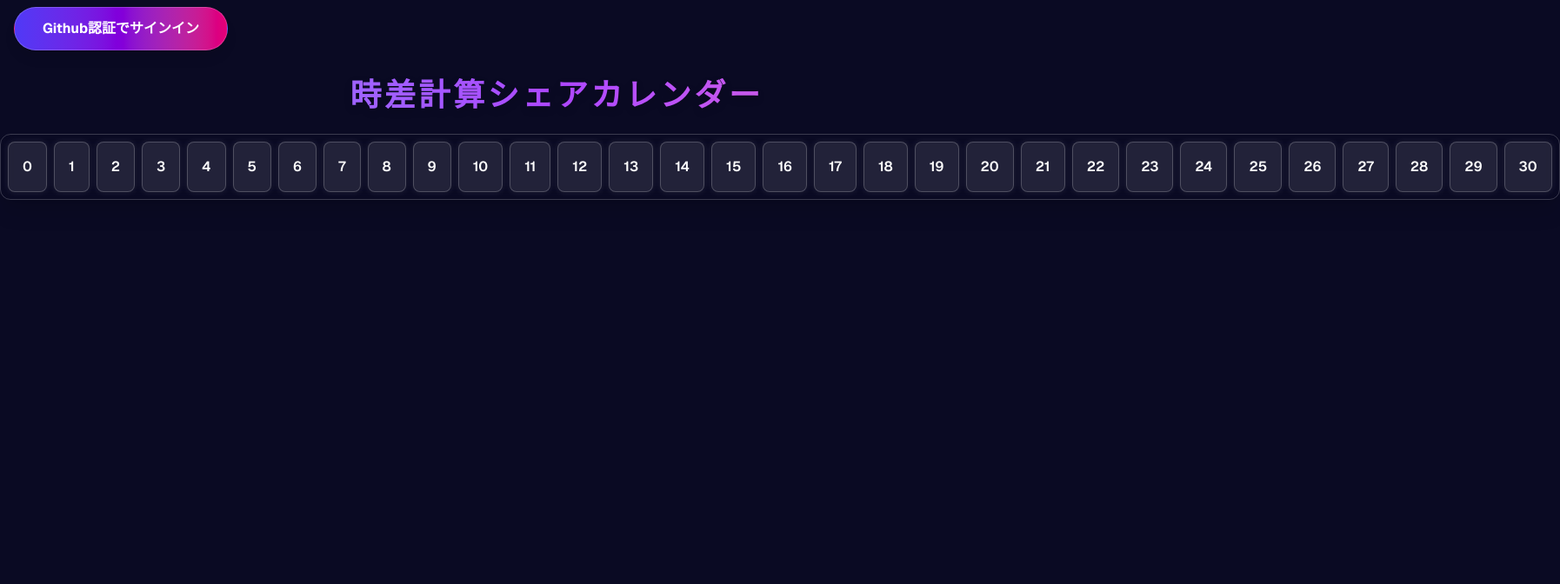
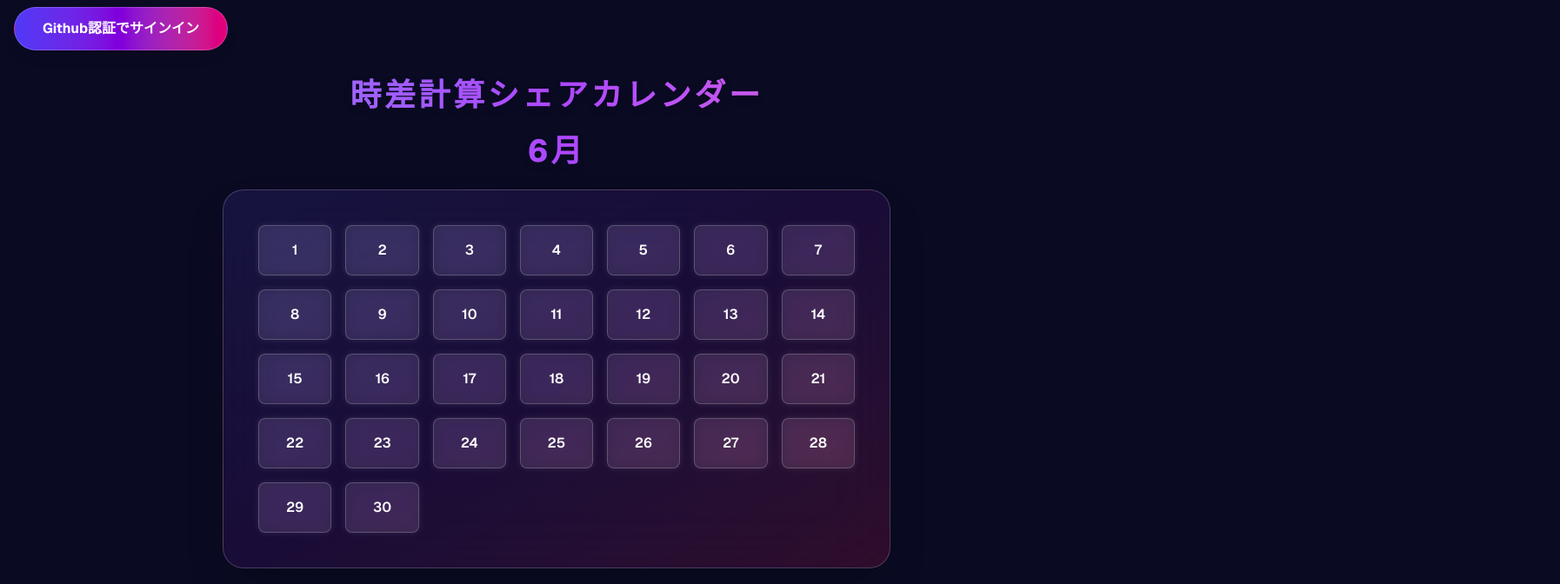
Before and after one commit to dogg0-hub/StudyJS-1, a Next.js app in the folder studyauthjs/: page / in a window 1280 px wide. Shown: the top 672 px of the page at 87% size, 1794 px wide, since content can reach past the window. Built offline with nearby package versions, Linux system fonts and the light colour scheme.

Commit message:
css編集、カレンダー進める

```diff
--- a/studyauthjs/src/app/page.tsx
+++ b/studyauthjs/src/app/page.tsx
@@ -9,37 +9,42 @@ export default function Home(){
   const today= new Date();
   const thisMonth = today.getMonth();
   const thisYear = today.getFullYear();
+  //一週間の曜日リスト
+  const thisMonthDays = getThisMonthDays(today);
   //当月の日数
   const thisMonthDateNumber = new Date(thisYear, thisMonth, 0).getDate();
   const thisMonthDate = addArrayForThisMonthDays(thisMonthDateNumber);
   const slicedThisMonthDate = slice7(thisMonthDate)
-  //仮データ
-  const days = [0,1,2,3,4,5,6,7,8,9,10,
-                11,12,13,14,15,16,17,18,19,20,
-                21,22,23,24,25,26,27,28,29,30];
 
-  //日数分を配列に入れる
-  async function addArrayForThisMonthDays(thisMonthDateNumber : number[]) : Promise<number[]>{
+  function getThisMonthDays(today : Date){
+
+  }
+
+  //当月の日数分を配列に入れる
+  function addArrayForThisMonthDays(thisMonthDateNumber : number) : number[]{
     const results : number[] = [];
-    for(let i = 0; i < thisMonthDateNumber.length; i++){
+    for(let i = 0; i < thisMonthDateNumber; i++){
       results.push(i + 1);
     }
+    results.forEach(element => {
+      console.log("addArrayForThisMonthDays",element);
+    });
     return results;
   }
 
     //7つに分割する
-  async function slice7(date : number[]) : Promise<number[][]>{
+  function slice7(date : number[]) : number[][]{
     const results : number[][]= [];
-    for(let i = 0; i < date.length; i++){
-      if(i % 6 === 0){
-        const sliced = date.slice(i, i + 6);
+    const dateNotPromise = date;
+    for(let i = 0; i < dateNotPromise.length; i++){
+      if(i % 7 === 0){
+        const sliced = dateNotPromise.slice(i, i + 7);
         results.push(sliced);
+        console.log("sliced",sliced);
       }
     }
-    console.log(results);
     return results;
   }
-
 
   return(
     <>
@@ -50,15 +55,21 @@ export default function Home(){
     <h1 className="logo-font text-4xl font-extrabold tracking-widest bg-gradient-to-r from-indigo-400 via-purple-500 to-pink-400 text-transparent bg-clip-text drop-shadow-lg text-center my-6">
       時差計算シェアカレンダー
     </h1>
-    <table className="w-full max-w-3xl mx-auto mt-6 border-separate border-spacing-2 backdrop-blur-sm border border-white/20 rounded-xl overflow-hidden shadow-xl">
+    <h2 className="logo-font text-4xl font-extrabold tracking-widest bg-gradient-to-r from-indigo-400 via-purple-500 to-pink-400 text-transparent bg-clip-text drop-shadow-lg text-center my-6">
+      {`${thisMonth}月`}
+    </h2>
+    <table className="w-full max-w-3xl mx-auto my-6 rounded-3xl shadow-2xl bg-gradient-to-br from-indigo-900/30 via-purple-900/20 to-pink-900/30 backdrop-blur-2xl border border-white/20 p-6 border-separate border-spacing-4">
       <tbody>
-        <tr>
-          {days.map((day, i)=>(
-            <td key={i} className="galaxy-input galaxy-td">
-              {day}
-            </td>
+          {slicedThisMonthDate.map((array : number[], i : number)=>(
+            <tr>
+              {array.map((day : number, i : number)=>(
+                <td key={i}
+                className="galaxy-input galaxy-td text-center font-semibold px-4 py-2 rounded-lg transition-all duration-300 hover:bg-indigo-500 hover:text-white hover:scale-105 hover:shadow-lg cursor-pointer">
+                  {day}
+                </td>
+              ))}
+            </tr>
           ))}
-        </tr>
       </tbody>
     </table>
 
```
Also changed, not shown: studyauthjs/src/app/globals.css (line endings or trailing spaces).
